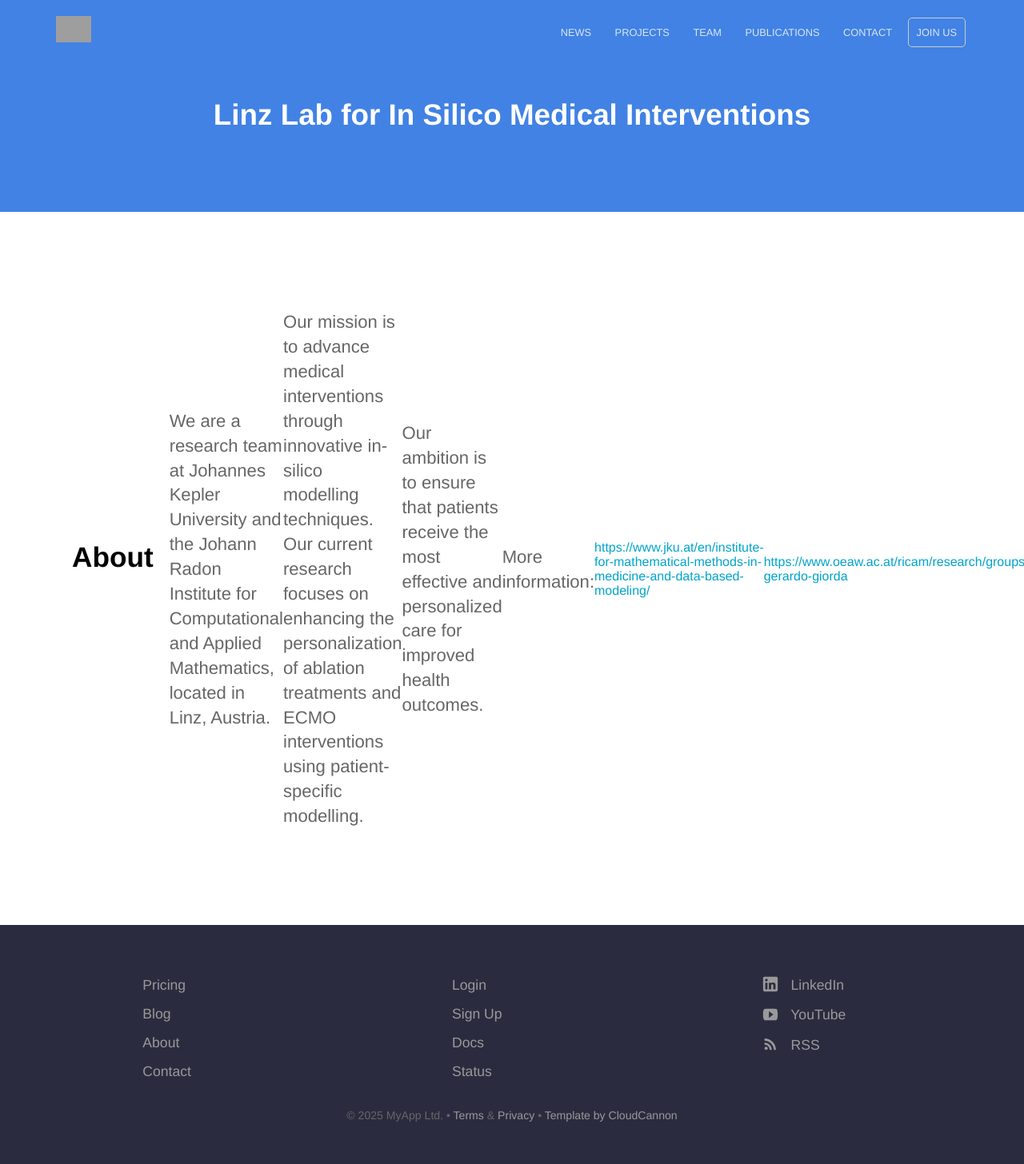
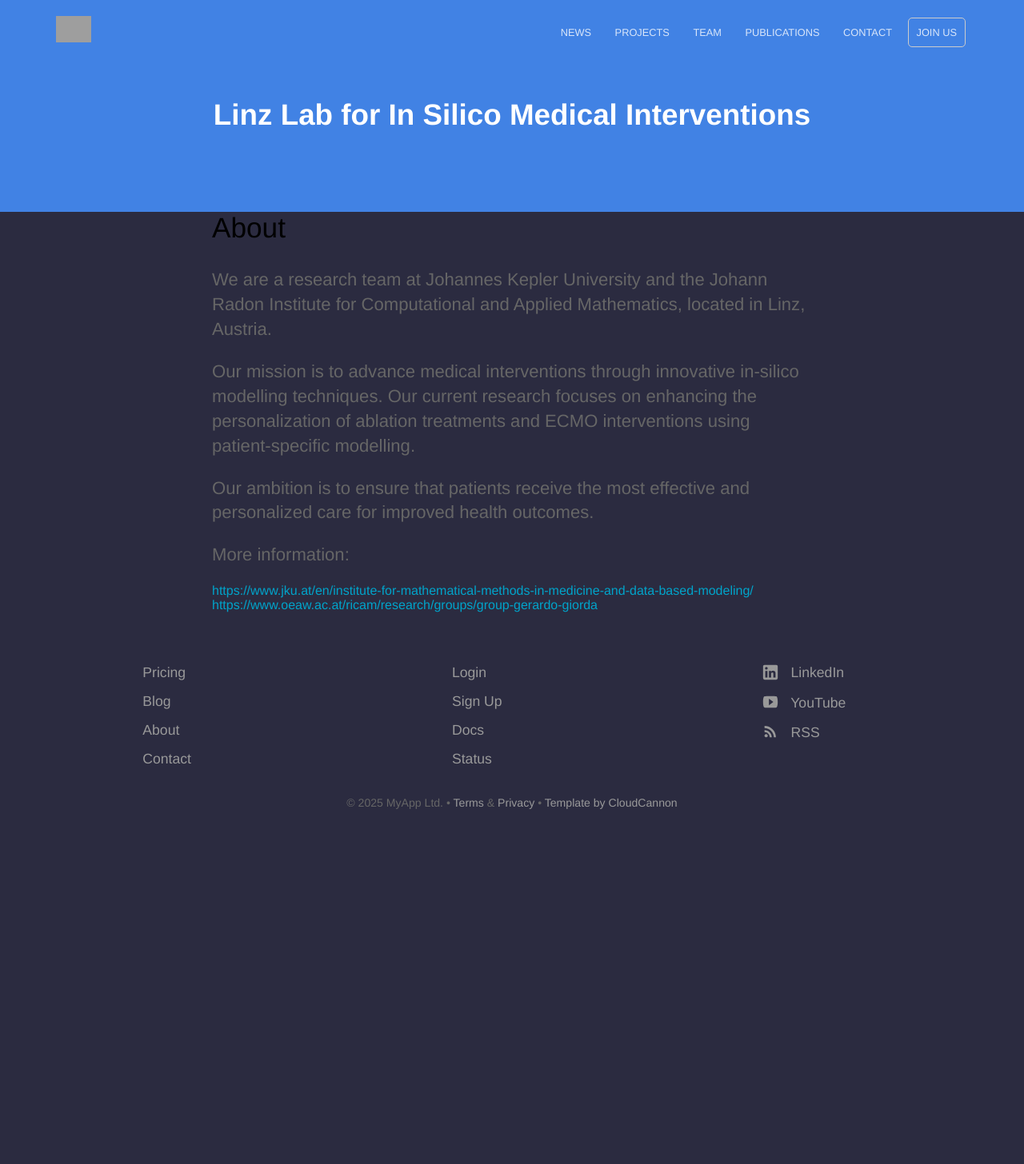
Before and after one commit to linzlabinsilmed/linzlabinsilmed.github.io, a Jekyll site: the page built from index.html, in a window 1280 px wide. Shown: the whole page at 80% size. Built offline with Jekyll 4.4.1, drawn with Linux system fonts in a browser that asks for light colours; the list of posts is cut into pages by our own code; after the commit the page ends 1065 px from its top, so only the background shows below that; grey boxes are pictures that could not be loaded.

Commit message:
Update index.html

```diff
--- a/index.html
+++ b/index.html
@@ -8,16 +8,12 @@ description: Track and optimize your sales team in real time
 	</div>
 </section>
 
-<div class="content">
-	<section>
-		<div class="container flex">
-			<h2 class="text editable"><strong>About</strong></h2>
+<div class="text-container">
+			<h2 class="text editable">About</h2>
 			<p>We are a research team at Johannes Kepler University and the Johann Radon Institute for Computational and Applied Mathematics, located in Linz, Austria.</p>
 			<p>Our mission is to advance medical interventions through innovative in-silico modelling techniques. Our current research focuses on enhancing the personalization of ablation treatments and ECMO interventions using patient-specific modelling.</p>
 			<p>Our ambition is to ensure that patients receive the most effective and personalized care for improved health outcomes. </p>
 			<p>More information:</p>
 			<a href="https://www.jku.at/en/institute-for-mathematical-methods-in-medicine-and-data-based-modeling/">https://www.jku.at/en/institute-for-mathematical-methods-in-medicine-and-data-based-modeling/</a>
 			<a href="https://www.oeaw.ac.at/ricam/research/groups/group-gerardo-giorda">https://www.oeaw.ac.at/ricam/research/groups/group-gerardo-giorda</a>
-		</div>
-	</section>
 </div>
```
